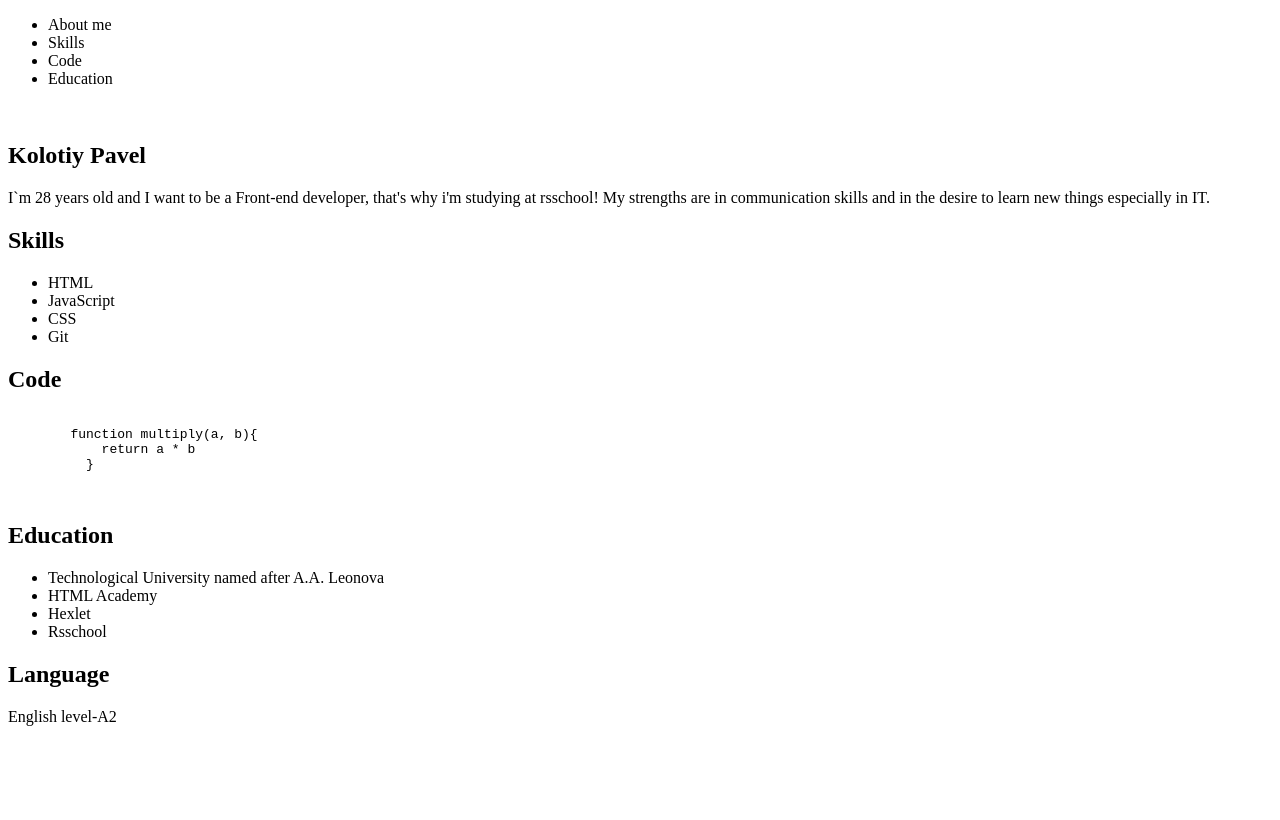
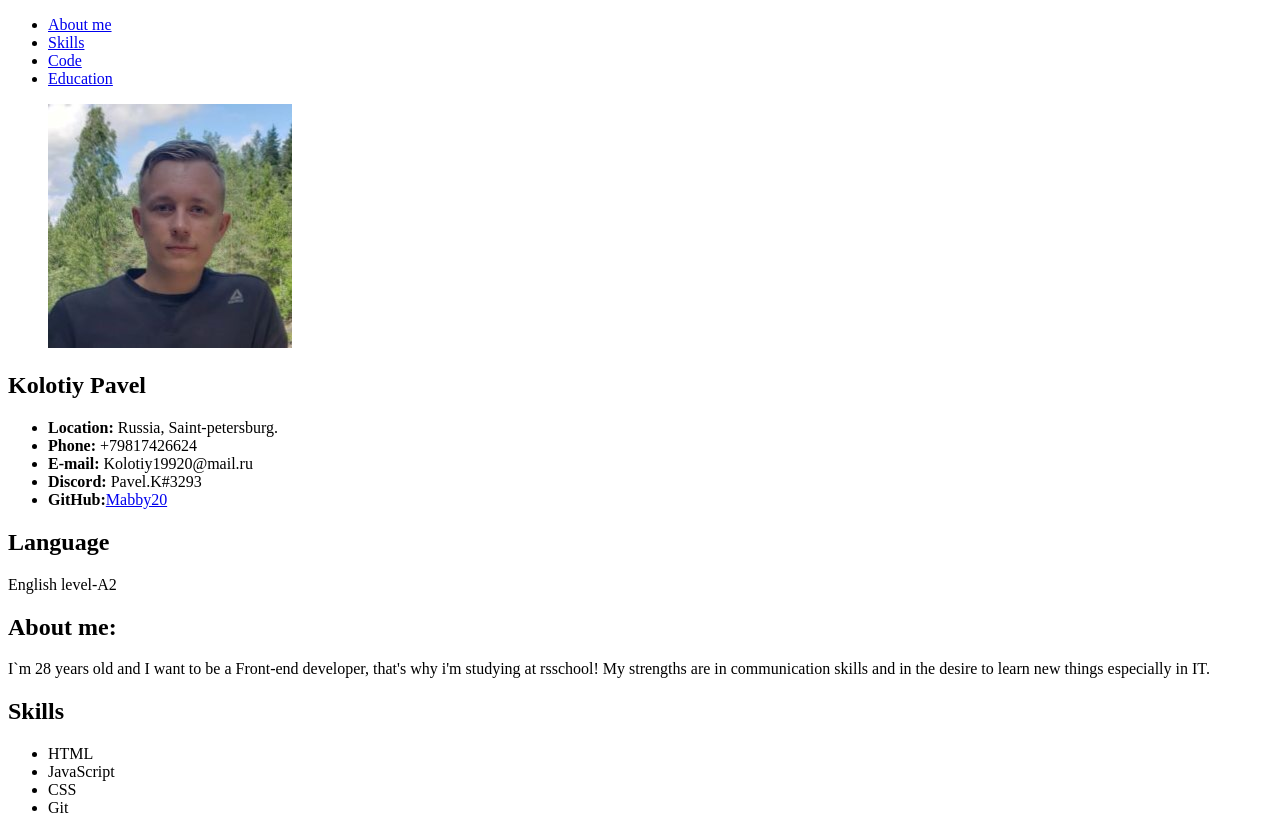
Before and after one commit to Mabby20/rsschool-cv, a plain HTML site: page index.html in a window 1280 px wide. Shown: the top 820 px of the page. Drawn offline with Linux system fonts and the light colour scheme.

Commit message:
refactor: upgrade index.html

```diff
--- a/index.html
+++ b/index.html
@@ -9,21 +9,47 @@
 </head>
 <body>
 <header>
-    <!-- Nav in header -->
-   <ul>
-        <li>About me</li>
-        <li>Skills</li>
-        <li>Code</li>
-        <li>Education</li>
-    </ul>
+    <!-- navigation -->
+   <nav>
+       <ul>
+           <li><a href="#">About me</a></li>
+           <li><a href="#">Skills</a></li>
+           <li><a href="#">Code</a></li>
+           <li><a href="#">Education</a></li>
+       </ul>
+   </nav>
 </header>
-<main>
+<main class="container">
+    <div class="left-column">
+    <section>
+        <!-- My photo -->
+     <figure>
+         <img alt="my-photo" src="./assets/img/my photo.jpeg">
+    </figure>
+     <h1>Kolotiy Pavel</h1>
+    </section>
+    <!-- My-contacts -->
+    <section>
+        <ul>
+            <li><b>Location:</b> Russia, Saint-petersburg.</li>
+            <li><b>Phone:</b> +79817426624</li>
+            <li><b>E-mail:</b> Kolotiy19920@mail.ru</li>
+            <li><b>Discord:</b> Pavel.K#3293</li>
+            <li><b>GitHub:</b><a href="https://github.com/Mabby20">Mabby20</a></li>
+        </ul>
+    </section>
+    <!-- Language -->
+    <section>
+        <h2>Language</h2>
+        <p>English level-A2</p>
+   </section>
+    </div>
+<div class="right-column">
     <!-- about me -->
     <section>
-        <!-- My photo -->
-     <img>
-     <h1>Kolotiy Pavel</h1>
-     <p>I`m 28 years old and I want to be a Front-end developer, that's why i'm studying at rsschool! My strengths are in communication skills and in the desire to learn new things especially in IT.</p>
+        <h2>About me:</h2>
+            <p>I`m 28 years old and I want to be a Front-end developer, that's why i'm studying at rsschool! My strengths are in communication skills and in the desire to learn new things especially in IT.</p>
+
     </section>
 <!-- Skills -->
     <section>
@@ -56,12 +82,7 @@
         <li>Rsschool</li>
     </ul>
     </section>
-<!-- Language -->
-    <section>
-    <h2>Language</h2>
-    <p>English level-A2</p>
-    </section>
-
+ </div>
 </main>
 <footer>
 </footer>
```
